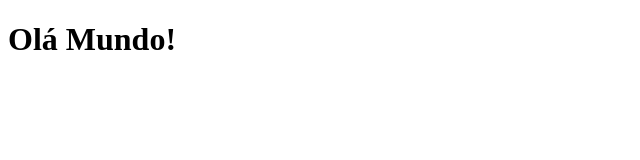
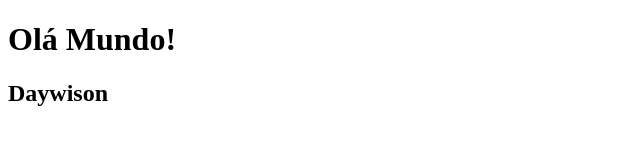
Before and after one commit to DaywisonFerreira/git-github, a plain HTML site: page index.html in a window 1280 px wide. Shown: the whole page, without its empty margins (0-640 px from the left). Drawn offline with Linux system fonts and the light colour scheme.

Commit message:
Add my name

```diff
--- a/index.html
+++ b/index.html
@@ -7,5 +7,6 @@
 </head>
 <body>
   <h1>Olá Mundo!</h1>
+  <h2>Daywison</h2>
 </body>
 </html>
```
